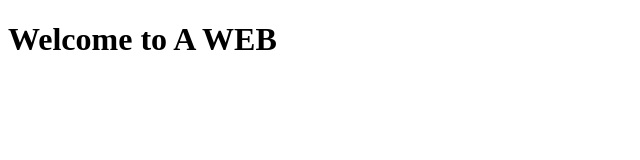
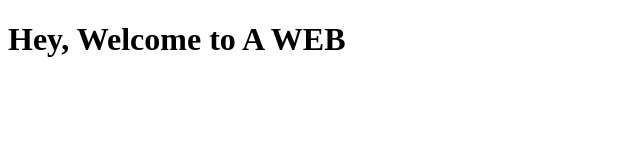
Before and after one commit to mohil194250/orangebit-demo1, a plain HTML site: page index.html in a window 1280 px wide. Shown: the whole page, without its empty margins (0-640 px from the left). Drawn offline with Linux system fonts and the light colour scheme.

Commit message:
added A changes

```diff
--- a/index.html
+++ b/index.html
@@ -8,6 +8,6 @@
 	</head>
 
 	<body>
-		<h1>Welcome to A WEB</h1>
+		<h1>Hey, Welcome to A WEB</h1>
 	</body>
 </html>
```
